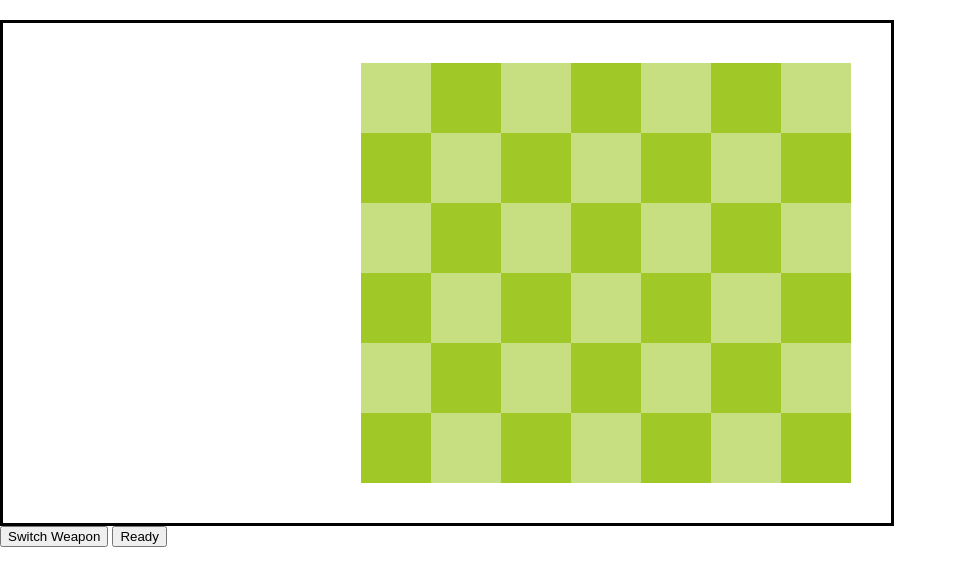
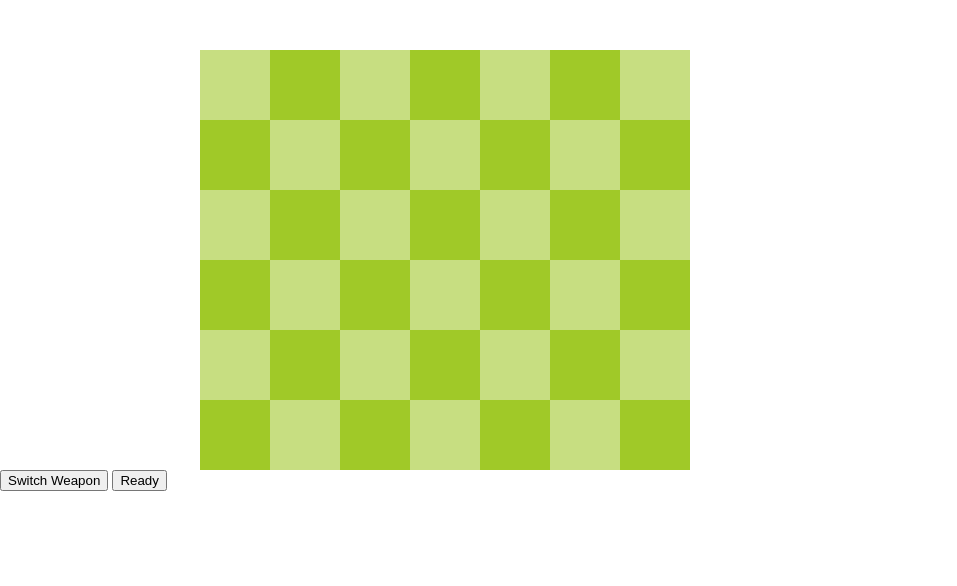
Before and after one commit to Bokos-/rps, a plain HTML site: page public/index.html in a window 1280 px wide. Shown: the whole page, without its empty margins (0-957 px from the left). Drawn offline with Linux system fonts and the light colour scheme.

Commit message:
Update fight

```diff
--- a/public/index.html
+++ b/public/index.html
@@ -11,7 +11,7 @@
 	</head>
 
 	<body>
-		<canvas id="gameCanvas" width="888px" height="500px" style="margin-top: 20px; border: 3px solid black;"></canvas>
+		<canvas id="gameCanvas" width="888px" height="500px" style="margin: 50px 0 0 200px;"></canvas>
 		<button id="switchWeapon">Switch Weapon</button>
 		<button id="ready">Ready</button>
 		<script src="js/socket.io-1.4.5.js"></script>
--- a/public/js/game.js
+++ b/public/js/game.js
@@ -25,9 +25,10 @@ var WEAPON = {
 
 var FIELD_SIZE = 70;
 
-var margin = {left: 358, top: 40};
+var extraDraw = [];
 
-var extraDraw = [];
+var margin = {left: 0, top: 0};
+var size = {width: 490, height: 420};
 
 var drawFlag = null,
 	drawPistol = null;
@@ -53,8 +54,8 @@ function init() {
 	ctx = canvas.getContext("2d");
 
 	// Maximise the canvas
-	canvas.width = 888;
-	canvas.height = 500;
+	canvas.width = size.width; //888
+	canvas.height = size.height; //500
 
 	rect = canvas.getBoundingClientRect();
 
```
